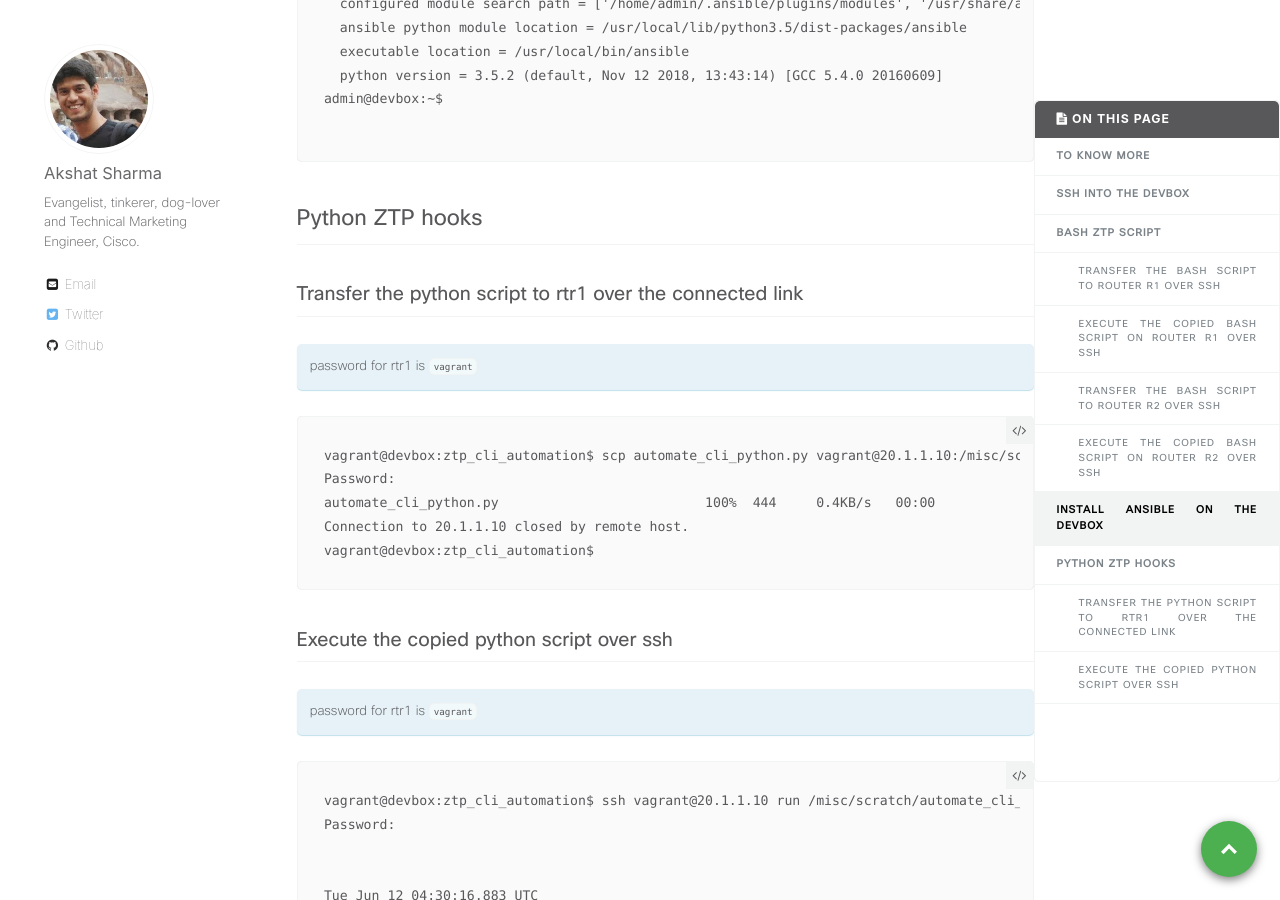
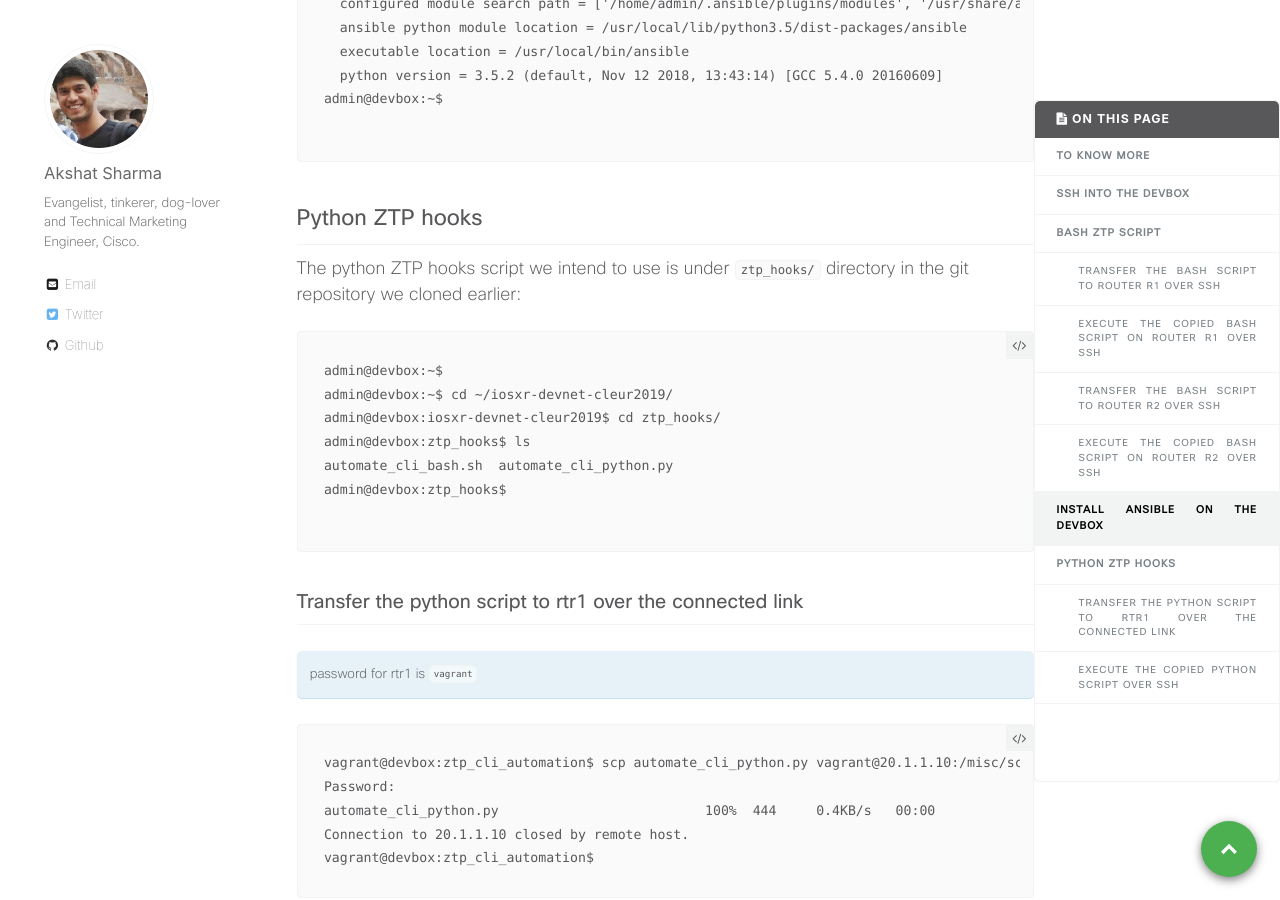
Before and after one commit to nanog75/hackathon, a Jekyll site: the page built from _wkinstructions/2018-06-12-step-1-ios-xr-ztp-bash-and-python-hooks.md, in a window 1280 px wide and 900 px high, scrolled down 8466 px. Built offline with Jekyll 4.4.1, drawn with Linux system fonts in a browser that asks for light colours; comment, search, counter and statistics services are not loaded.

Commit message:
Update 2018-06-12-step-1-ios-xr-ztp-bash-and-python-hooks.md

````diff
--- a/_wkinstructions/2018-06-12-step-1-ios-xr-ztp-bash-and-python-hooks.md
+++ b/_wkinstructions/2018-06-12-step-1-ios-xr-ztp-bash-and-python-hooks.md
@@ -361,8 +361,20 @@ admin@devbox:~$
 
 ```
 
+
 ## Python ZTP hooks
 
+The python ZTP hooks script we intend to use is under `ztp_hooks/` directory in the git repository we cloned earlier:
+
+```
+admin@devbox:~$
+admin@devbox:~$ cd ~/iosxr-devnet-cleur2019/
+admin@devbox:iosxr-devnet-cleur2019$ cd ztp_hooks/
+admin@devbox:ztp_hooks$ ls
+automate_cli_bash.sh  automate_cli_python.py
+admin@devbox:ztp_hooks$
+
+```
 
 
 ### Transfer the python script to rtr1 over the connected link
````
